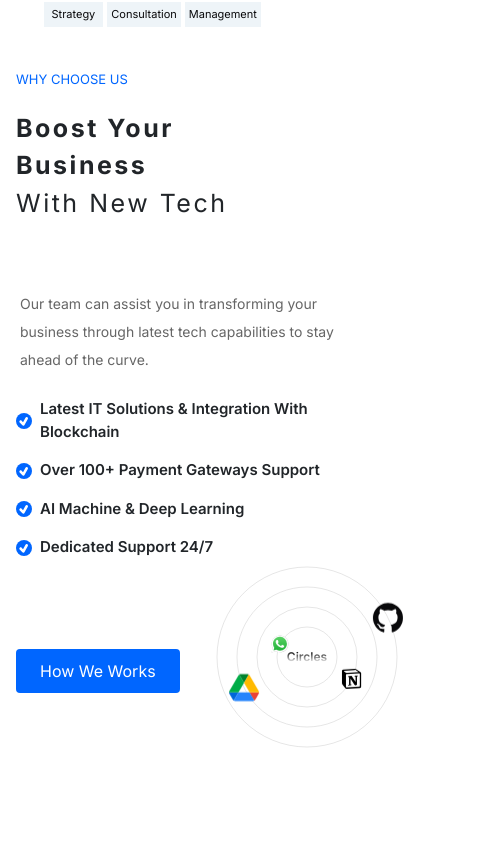
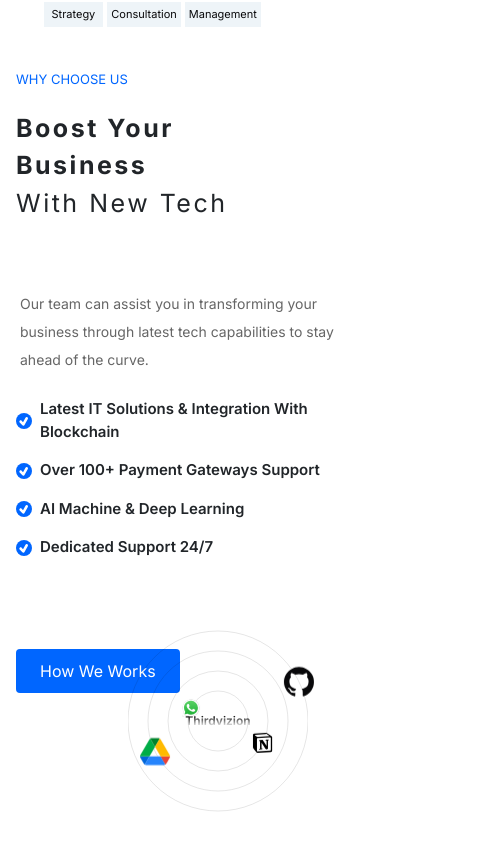
Before and after one commit to sabeerkhan2003/Itech-template1, a React (Vite) app: page / in a window 390 px wide. Shown: the part 3892-4741 px from the top of the page, 502 px wide, since content can reach past the window. Before the commit the page ends 4699 px from the top, so only its background shows below. Built offline with nearby package versions, Linux system fonts and the light colour scheme.

Commit message:
resolved overflow

```diff
--- a/src/components/Home/circle.jsx
+++ b/src/components/Home/circle.jsx
@@ -48,9 +48,9 @@ function IconCircles() {
     {/* small */}
     <div className='flex flex-col-reverse '>
   <div className="lg:flex lg:hidden  md:h-0 h-0">
-  <div className="relative bottom-48  -right-28 lg:left-0 flex h-[300px] lg:h-[600px] w-full  flex-col items-center justify-center overflow-hidden rounded-lg   md:-top-72  lg:relative ">
-      <span className="pointer-events-none whitespace-pre-wrap bg-gradient-to-b from-black to-gray-300 bg-clip-text text-center text-[12px] font-semibold leading-none text-transparent dark:from-white dark:to-black">
-        Circles
+  <div className="relative bottom-48 mt-16 left-32  lg:left-0 flex h-[300px] lg:h-[600px] w-fit  flex-col items-center justify-center rounded-lg   md:-top-72  lg:relative ">
+      <span className="pointer-events-none w-[180px] whitespace-pre-wrap bg-gradient-to-b from-black to-gray-300 bg-clip-text text-center text-[12px] font-semibold leading-none text-transparent dark:from-white dark:to-black">
+        Thirdvizion
       </span>
 
 
```
